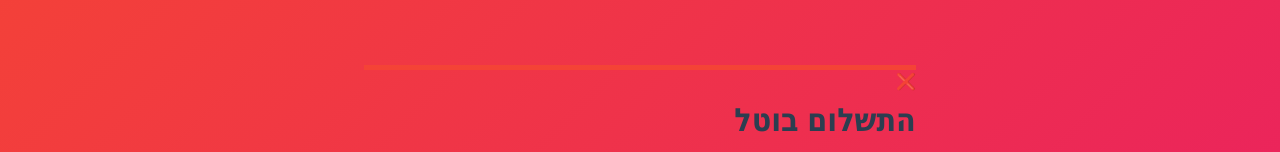
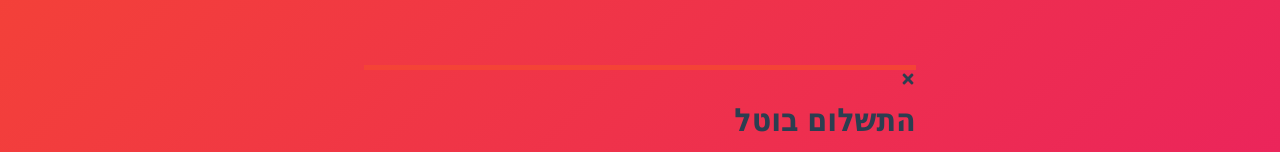
Before and after one commit to shmimveeretz/jewelry-shop, a React (Vite) app: page /payment-cancelled in a window 1280 px wide. Shown: the part 227-379 px from the top of the page. Built offline with nearby package versions, Linux system fonts and the light colour scheme; no server answers; a web font is replaced by a local one.

Commit message:
testing for bugs

```diff
--- a/src/pages/PaymentCancelled.jsx
+++ b/src/pages/PaymentCancelled.jsx
@@ -1,6 +1,7 @@
 import { useNavigate } from "react-router-dom";
 import { useLanguage } from "../contexts/LanguageContext";
 import "../styles/pages/PaymentFailure.css";
+import { FaTimes } from "react-icons/fa";
 
 function PaymentCancelled() {
   const navigate = useNavigate();
@@ -20,7 +21,9 @@ function PaymentCancelled() {
   return (
     <div className="payment-status-page">
       <div className="payment-status-container failure">
-        <div className="status-icon">❌</div>
+        <div className="status-icon">
+          <FaTimes />
+        </div>
 
         <h1>{he ? "התשלום בוטל" : "Payment Cancelled"}</h1>
 
--- a/src/pages/PaymentFailure.jsx
+++ b/src/pages/PaymentFailure.jsx
@@ -1,5 +1,6 @@
 import { useNavigate } from "react-router-dom";
 import { useLanguage } from "../contexts/LanguageContext";
+import { FaTimes } from "react-icons/fa";
 import "../styles/pages/PaymentFailure.css";
 
 function PaymentFailure() {
@@ -14,7 +15,7 @@ function PaymentFailure() {
   return (
     <div className="payment-status-page">
       <div className="payment-status-container failure">
-        <div className="status-icon">❌</div>
+        <div className="status-icon"><FaTimes /></div>
 
         <h1>{language === "he" ? "התשלום נכשל" : "Payment Failed"}</h1>
 
```
